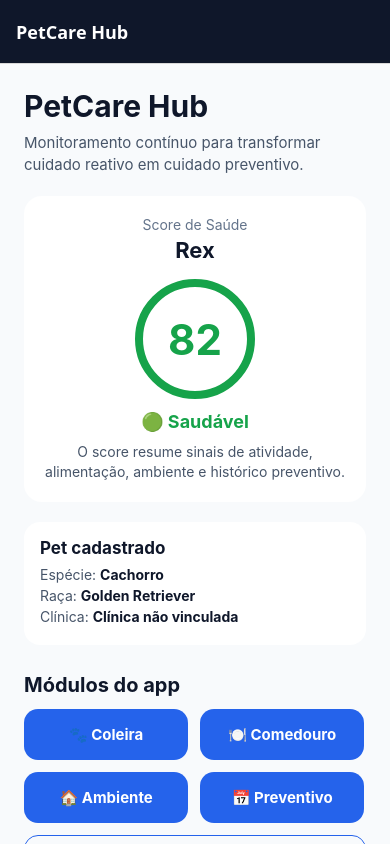
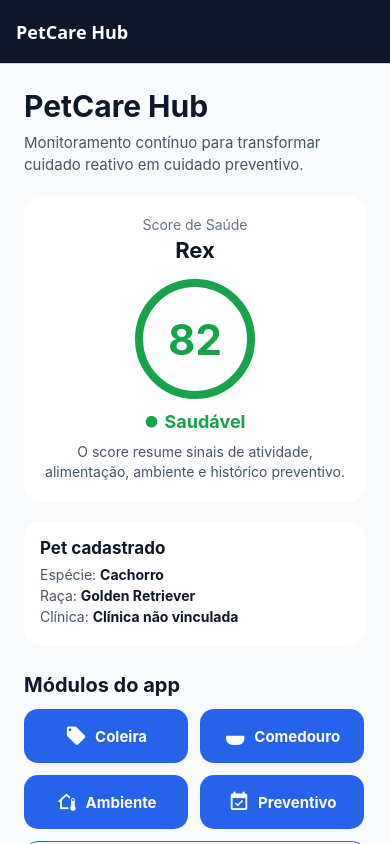
Before and after one commit to PetCare-HUB/Mobile, a React Native app: screen /Home in a window 390 px wide. Built offline with nearby package versions, Linux system fonts and the light colour scheme.

Commit message:
feat: implement home dashboard with mock data integration, alert tracking, and modular navigation

```diff
--- a/package.json
+++ b/package.json
@@ -9,6 +9,7 @@
     "web": "expo start --web"
   },
   "dependencies": {
+    "@expo/vector-icons": "^15.0.2",
     "@react-native-async-storage/async-storage": "2.2.0",
     "@react-navigation/native": "^7.2.4",
     "@react-navigation/native-stack": "^7.15.1",
--- a/src/components/AlertCard.tsx
+++ b/src/components/AlertCard.tsx
@@ -1,4 +1,5 @@
 import { StyleSheet, Text, View } from 'react-native';
+import { MaterialCommunityIcons } from '@expo/vector-icons';
 
 type AlertCardProps = {
   title: string;
@@ -11,7 +12,7 @@ function getAlertStyle(severity: AlertCardProps['severity']) {
     return {
       backgroundColor: '#FEE2E2',
       titleColor: '#991B1B',
-      icon: '🚨',
+      iconName: 'alert-circle',
     };
   }
 
@@ -19,14 +20,14 @@ function getAlertStyle(severity: AlertCardProps['severity']) {
     return {
       backgroundColor: '#FEF3C7',
       titleColor: '#92400E',
-      icon: '⚠️',
+      iconName: 'alert',
     };
   }
 
   return {
     backgroundColor: '#DBEAFE',
     titleColor: '#1D4ED8',
-    icon: 'ℹ️',
+    iconName: 'information',
   };
 }
 
@@ -35,9 +36,16 @@ export function AlertCard({ title, message, severity }: AlertCardProps) {
 
   return (
     <View style={[styles.card, { backgroundColor: alertStyle.backgroundColor }]}>
-      <Text style={[styles.title, { color: alertStyle.titleColor }]}>
-        {alertStyle.icon} {title}
-      </Text>
+      <View style={styles.titleContainer}>
+        <MaterialCommunityIcons
+          name={alertStyle.iconName as any}
+          size={20}
+          color={alertStyle.titleColor}
+        />
+        <Text style={[styles.title, { color: alertStyle.titleColor }]}>
+          {title}
+        </Text>
+      </View>
 
       <Text style={styles.message}>{message}</Text>
     </View>
@@ -50,10 +58,15 @@ const styles = StyleSheet.create({
     borderRadius: 16,
     marginBottom: 12,
   },
+  titleContainer: {
+    flexDirection: 'row',
+    alignItems: 'center',
+    gap: 6,
+    marginBottom: 6,
+  },
   title: {
     fontSize: 16,
     fontWeight: 'bold',
-    marginBottom: 6,
   },
   message: {
     fontSize: 14,
--- a/src/components/ScoreCard.tsx
+++ b/src/components/ScoreCard.tsx
@@ -1,4 +1,5 @@
 import { StyleSheet, Text, View } from 'react-native';
+import { MaterialCommunityIcons } from '@expo/vector-icons';
 
 import type { HealthStatus } from '../types/pet';
 
@@ -9,9 +10,9 @@ type ScoreCardProps = {
 };
 
 function getStatusLabel(status: HealthStatus) {
-  if (status === 'healthy') return '🟢 Saudável';
-  if (status === 'attention') return '🟡 Atenção';
-  return '🔴 Risco';
+  if (status === 'healthy') return 'Saudável';
+  if (status === 'attention') return 'Atenção';
+  return 'Risco';
 }
 
 function getScoreColor(status: HealthStatus) {
@@ -32,9 +33,12 @@ export function ScoreCard({ petName, score, status }: ScoreCardProps) {
         <Text style={[styles.scoreValue, { color: scoreColor }]}>{score}</Text>
       </View>
 
-      <Text style={[styles.status, { color: scoreColor }]}>
-        {getStatusLabel(status)}
-      </Text>
+      <View style={styles.statusContainer}>
+        <MaterialCommunityIcons name="circle" size={14} color={scoreColor} />
+        <Text style={[styles.status, { color: scoreColor }]}>
+          {getStatusLabel(status)}
+        </Text>
+      </View>
 
       <Text style={styles.description}>
         O score resume sinais de atividade, alimentação, ambiente e histórico
@@ -76,10 +80,15 @@ const styles = StyleSheet.create({
     fontSize: 42,
     fontWeight: 'bold',
   },
+  statusContainer: {
+    flexDirection: 'row',
+    alignItems: 'center',
+    gap: 6,
+    marginBottom: 10,
+  },
   status: {
     fontSize: 18,
     fontWeight: 'bold',
-    marginBottom: 10,
   },
   description: {
     fontSize: 14,
--- a/src/data/mockData.ts
+++ b/src/data/mockData.ts
@@ -34,7 +34,7 @@ export const collarMetrics: SensorMetric[] = [
   {
     id: 1,
     title: 'Status atual',
-    value: '🏃 Ativo',
+    value: 'Ativo',
     description: 'O pet apresentou movimentação normal nos últimos minutos.',
     status: 'healthy',
   },
--- a/src/screens/HomeScreen.tsx
+++ b/src/screens/HomeScreen.tsx
@@ -8,6 +8,7 @@ import {
   TouchableOpacity,
   View,
 } from 'react-native';
+import { MaterialCommunityIcons } from '@expo/vector-icons';
 
 import { AlertCard } from '../components/AlertCard';
 import { PreventiveItem } from '../components/PreventiveItem';
@@ -86,28 +87,40 @@ export function HomeScreen({ navigation }: HomeScreenProps) {
           style={styles.button}
           onPress={() => navigation.navigate('Collar')}
         >
-          <Text style={styles.buttonText}>🐾 Coleira</Text>
+          <View style={styles.buttonContent}>
+            <MaterialCommunityIcons name="tag" size={22} color="#FFFFFF" />
+            <Text style={styles.buttonText}>Coleira</Text>
+          </View>
         </TouchableOpacity>
 
         <TouchableOpacity
           style={styles.button}
           onPress={() => navigation.navigate('Feeder')}
         >
-          <Text style={styles.buttonText}>🍽️ Comedouro</Text>
+          <View style={styles.buttonContent}>
+            <MaterialCommunityIcons name="bowl" size={22} color="#FFFFFF" />
+            <Text style={styles.buttonText}>Comedouro</Text>
+          </View>
         </TouchableOpacity>
 
         <TouchableOpacity
           style={styles.button}
           onPress={() => navigation.navigate('Environment')}
         >
-          <Text style={styles.buttonText}>🏠 Ambiente</Text>
+          <View style={styles.buttonContent}>
+            <MaterialCommunityIcons name="home-thermometer-outline" size={22} color="#FFFFFF" />
+            <Text style={styles.buttonText}>Ambiente</Text>
+          </View>
         </TouchableOpacity>
 
         <TouchableOpacity
           style={styles.button}
           onPress={() => navigation.navigate('Preventive')}
         >
-          <Text style={styles.buttonText}>📅 Preventivo</Text>
+          <View style={styles.buttonContent}>
+            <MaterialCommunityIcons name="calendar-check" size={22} color="#FFFFFF" />
+            <Text style={styles.buttonText}>Preventivo</Text>
+          </View>
         </TouchableOpacity>
       </View>
 
@@ -205,6 +218,12 @@ const styles = StyleSheet.create({
     padding: 16,
     borderRadius: 14,
   },
+  buttonContent: {
+    flexDirection: 'row',
+    alignItems: 'center',
+    justifyContent: 'center',
+    gap: 8,
+  },
   buttonText: {
     color: '#FFFFFF',
     fontWeight: 'bold',
```
Also changed, not shown: 1 other file (tests, documents, lock files or other folders).
